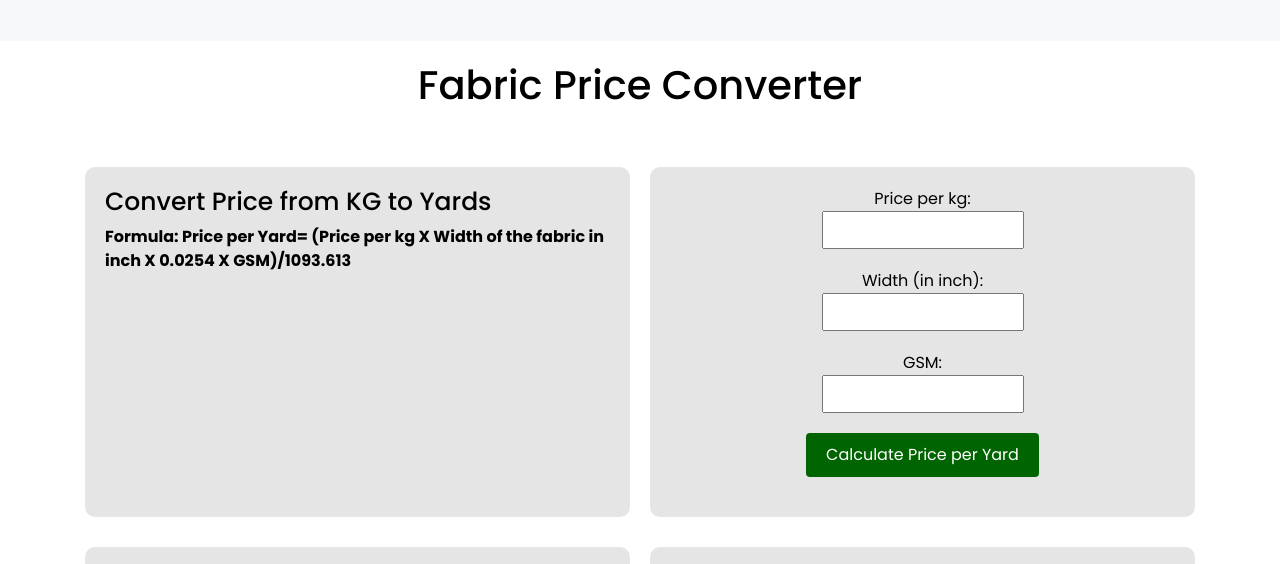
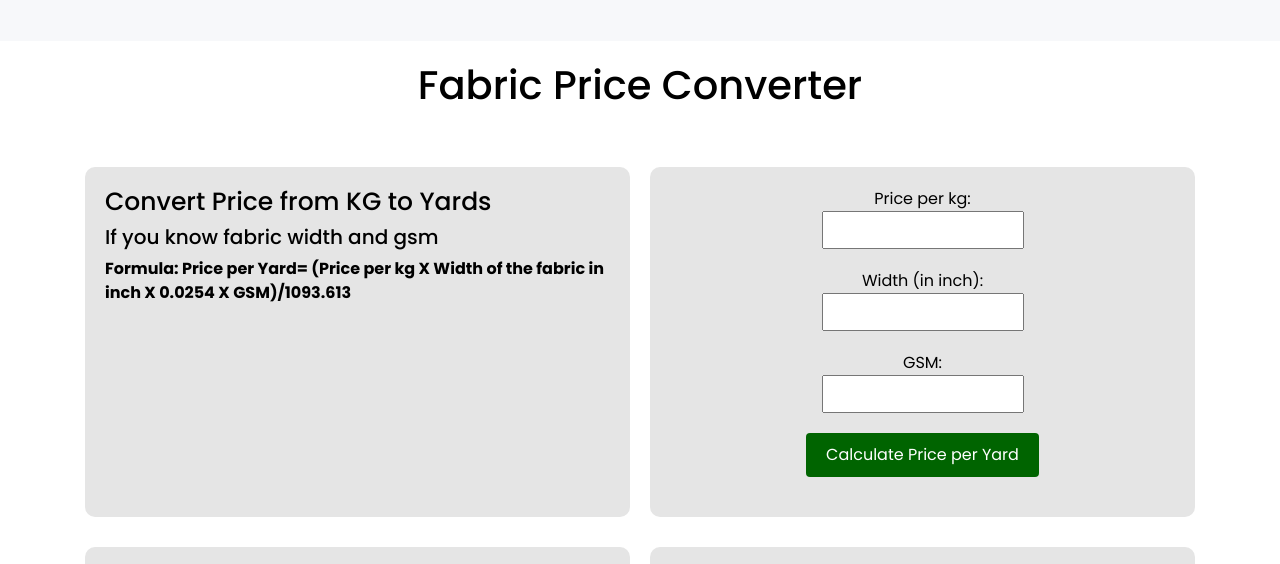
Before and after one commit to clothcalc/ClothCalc, a website: page PriceConverter.html in a window 1280 px wide. Shown: the part 171-735 px from the top of the page. Drawn offline with Linux system fonts and the light colour scheme.

Commit message:
Update PriceConverter.html

```diff
--- a/PriceConverter.html
+++ b/PriceConverter.html
@@ -143,6 +143,7 @@ button {
 <div class="boxcontainer">
 		<div class="box">
 		<h4>Convert Price from KG to Yards</h4>
+		<h5>If you know fabric width and gsm</h5>
 		<b>Formula: Price per Yard= (Price per kg X Width of the fabric in inch X 0.0254 X GSM)/1093.613 </b>
 
 		</div>
```
